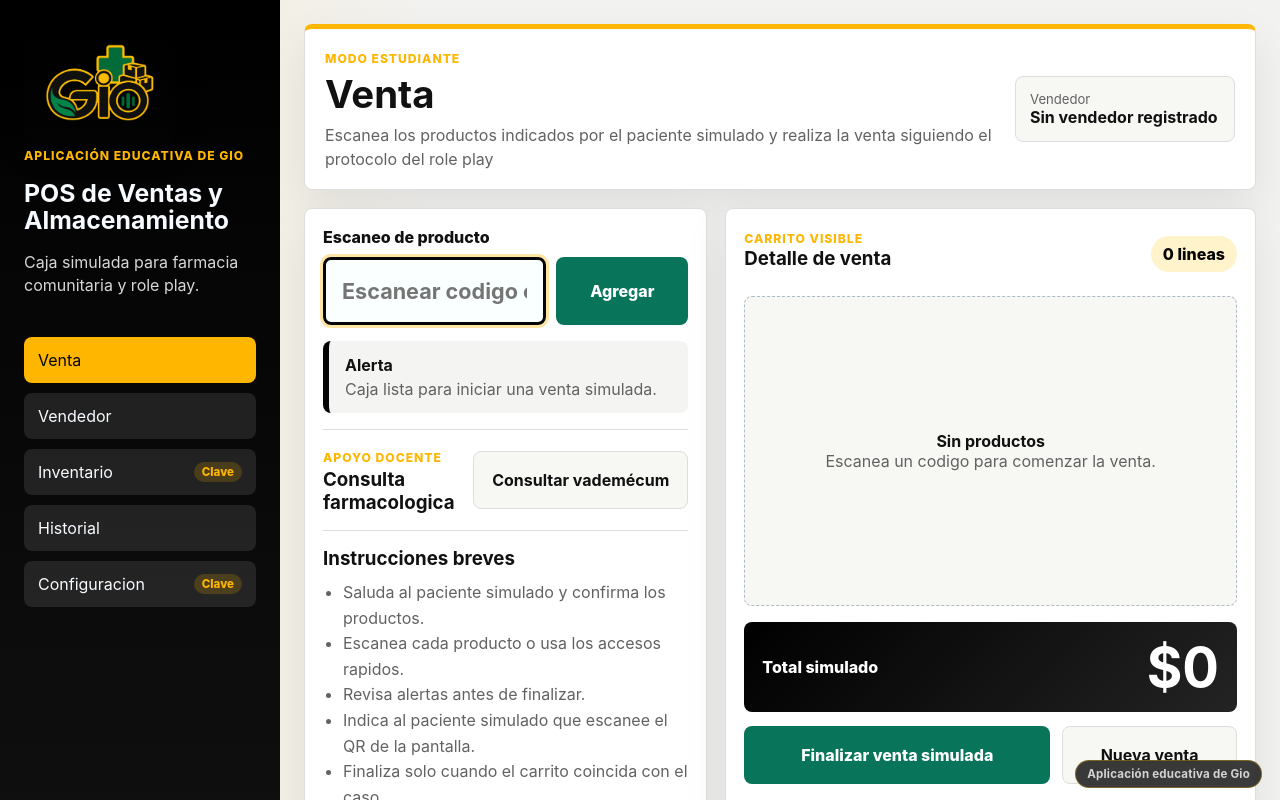
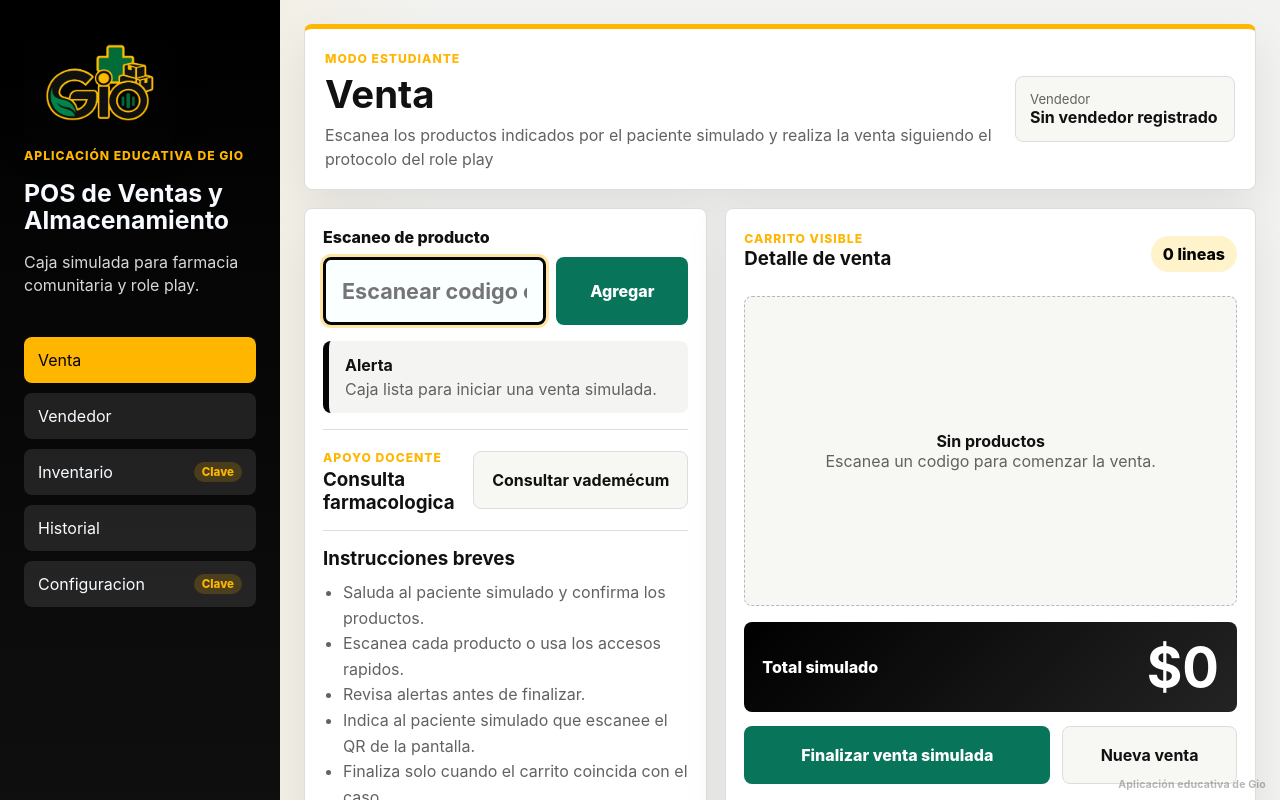
Before and after one commit to gpalavecino1995-dotcom/chatbot-farmacia, a React (Vite) app: page / in a window 1280 px wide. Shown: the top 800 px of the page. Built offline with nearby package versions, Linux system fonts and the light colour scheme.

Commit message:
Atenuar marca de agua educativa

```diff
--- a/src/styles.css
+++ b/src/styles.css
@@ -89,19 +89,14 @@ button:disabled {
 
 .ownership-watermark {
   position: fixed;
-  right: 18px;
-  bottom: 12px;
+  right: 14px;
+  bottom: 9px;
   z-index: 10;
-  border: 1px solid rgba(255, 182, 0, 0.34);
-  border-radius: 999px;
-  padding: 6px 11px;
-  background: rgba(5, 5, 5, 0.78);
-  color: rgba(255, 255, 255, 0.78);
-  font-size: 0.72rem;
-  font-weight: 750;
-  letter-spacing: 0.02em;
+  color: rgba(17, 17, 17, 0.3);
+  font-size: 0.66rem;
+  font-weight: 650;
+  letter-spacing: 0.015em;
   pointer-events: none;
-  backdrop-filter: blur(5px);
 }
 
 .brand-block h1 {
```
